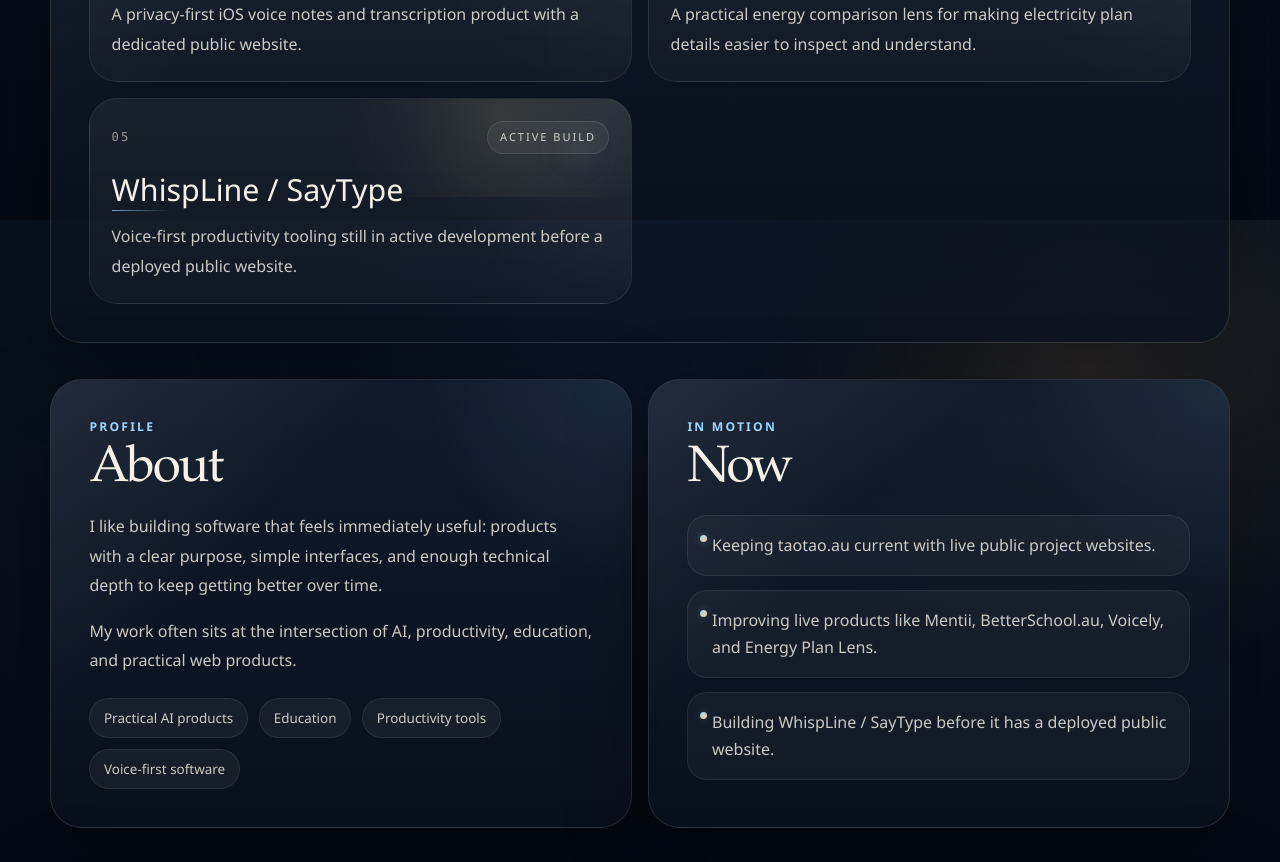
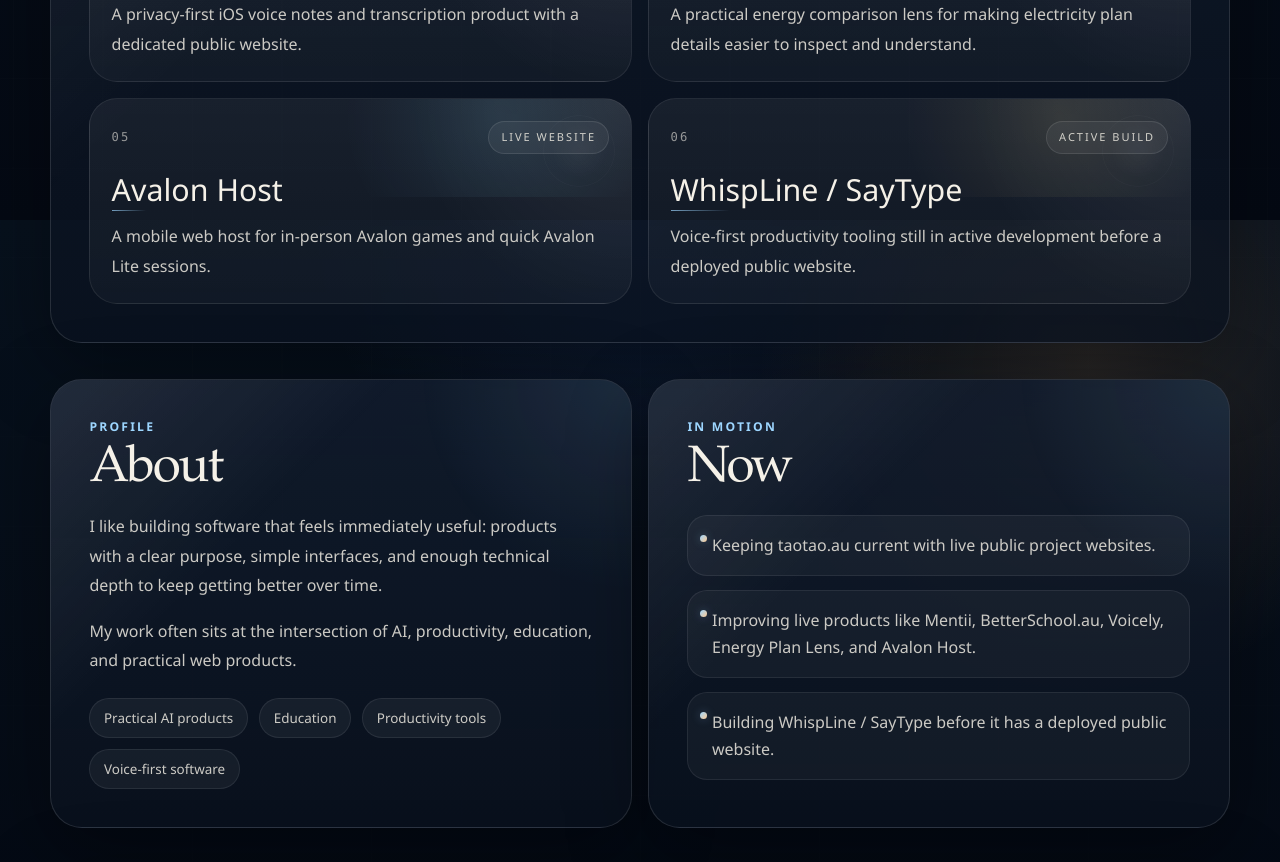
Before and after one commit to hellotaotao/taotao-au, a Next.js app: page / in a window 1280 px wide. Shown: the part 1380-2242 px from the top of the page. Built offline with nearby package versions, Linux system fonts and the light colour scheme.

Commit message:
feat: add Avalon Host project link

```diff
--- a/src/app/page.tsx
+++ b/src/app/page.tsx
@@ -32,6 +32,14 @@
     accent: "rgba(160, 255, 214, 0.42)",
     description:
       "A practical energy comparison lens for making electricity plan details easier to inspect and understand.",
+  },
+  {
+    name: "Avalon Host",
+    href: "https://avalon.taotao.au/",
+    status: "Live website",
+    accent: "rgba(142, 226, 255, 0.44)",
+    description:
+      "A mobile web host for in-person Avalon games and quick Avalon Lite sessions.",
   },
   {
     name: "WhispLine / SayType",
@@ -112,7 +120,7 @@
 
 const nowItems = [
   "Keeping taotao.au current with live public project websites.",
-  "Improving live products like Mentii, BetterSchool.au, Voicely, and Energy Plan Lens.",
+  "Improving live products like Mentii, BetterSchool.au, Voicely, Energy Plan Lens, and Avalon Host.",
   "Building WhispLine / SayType before it has a deployed public website.",
 ];
 
```
Also changed, not shown: 1 other file (tests, documents, lock files or other folders).
